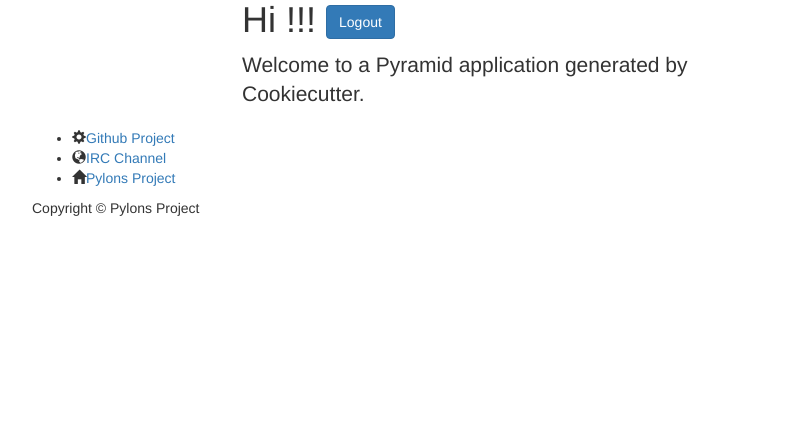
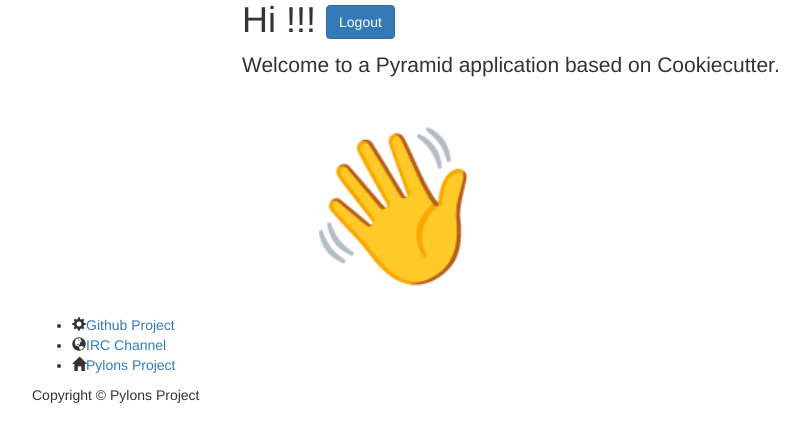
Before and after one commit to aleducode/pyramid-simple-user-login, a Python web app: template kenwin/templates/index.jinja2 in a window 1280 px wide. Shown: the part 20-462 px from the top of the page, without its empty margins (23-832 px from the left). Run offline with Jinja, Linux system fonts and the light colour scheme; the template is opened without the code that fills it, so the values that code supplies are empty; some libraries are stand-ins or nearby versions.

Commit message:
add animation.

```diff
--- a/kenwin/templates/index.jinja2
+++ b/kenwin/templates/index.jinja2
@@ -1,12 +1,79 @@
 {% extends "layout.jinja2" %}
 
+{% block css %}
+<style>
+    .emoji {
+        font-size: calc(100px + 4vw);
+        min-width: 1.4em;
+        margin: 0.3em 0.4em;
+        text-align: center;
+    }
+
+    .emoji::after {
+        animation-timing-function: linear;
+        animation-iteration-count: infinite;
+    }
+
+
+    .monkey::after {
+        content: '🙈';
+        --emoji-1: '🙉';
+        --emoji-2: '🙊';
+        animation-name: threeFrames;
+        animation-duration: 2s;
+    }
+
+
+
+    .wave::after {
+        content: '✋';
+        --emoji: '👋';
+        animation-name: twoFrames;
+        animation-duration: 1s;
+    }
+
+    .inbox::after {
+        content: '📥';
+        --emoji: '📤';
+        animation-name: twoFrames;
+        animation-duration: 1s;
+    }
+
+    .vomit::after {
+        content: '🤢';
+        --emoji: '🤮';
+        animation-name: twoFrames;
+        animation-duration: 1s;
+    }
+
+    @keyframes twoFrames {
+        50% {
+            content: var(--emoji);
+        }
+    }
+
+    @keyframes threeFrames {
+        33.333% {
+            content: var(--emoji-1);
+        }
+
+        66.666% {
+            content: var(--emoji-2);
+        }
+    }
+</style>
+{% endblock css %}
 {% block content %}
 <div class="content">
 
-  <h1><span class="font-semi-bold">Hi {{request.user.name}} !!!</span> <a href="{{url_logout}}" class="btn btn-primary">
-      Logout</a> </h1>
+    <h1><span class="font-semi-bold">Hi {{request.user.name}} !!!</span> <a href="{{url_logout}}"
+            class="btn btn-primary">
+            Logout</a> </h1>
 
-  <p class="lead">Welcome to a&nbsp;Pyramid application generated&nbsp;by<br><span
-      class="font-normal">Cookiecutter</span>.</p>
+    <p class="lead">Welcome to a&nbsp;Pyramid application based on <span class="font-normal">Cookiecutter</span>.</p>
+    <span class="emoji wave" role="img" aria-label="wave"></span>
 </div>
 {% endblock content %}
+{% block js %}
+
+{% endblock js %}
--- a/kenwin/templates/layout.jinja2
+++ b/kenwin/templates/layout.jinja2
@@ -15,6 +15,9 @@
 
     <!-- Custom styles for this scaffold -->
     <link href="{{request.static_url('kenwin:static/theme.css')}}" rel="stylesheet">
+    {% block css %}
+
+    {% endblock css %}
 
     <!-- HTML5 shiv and Respond.js IE8 support of HTML5 elements and media queries -->
     <!--[if lt IE 9]>
@@ -54,7 +57,9 @@
       </div>
     </div>
 
+    {% block js %}
 
+    {% endblock js %}
     <!-- Bootstrap core JavaScript
     ================================================== -->
     <!-- Placed at the end of the document so the pages load faster -->
```
